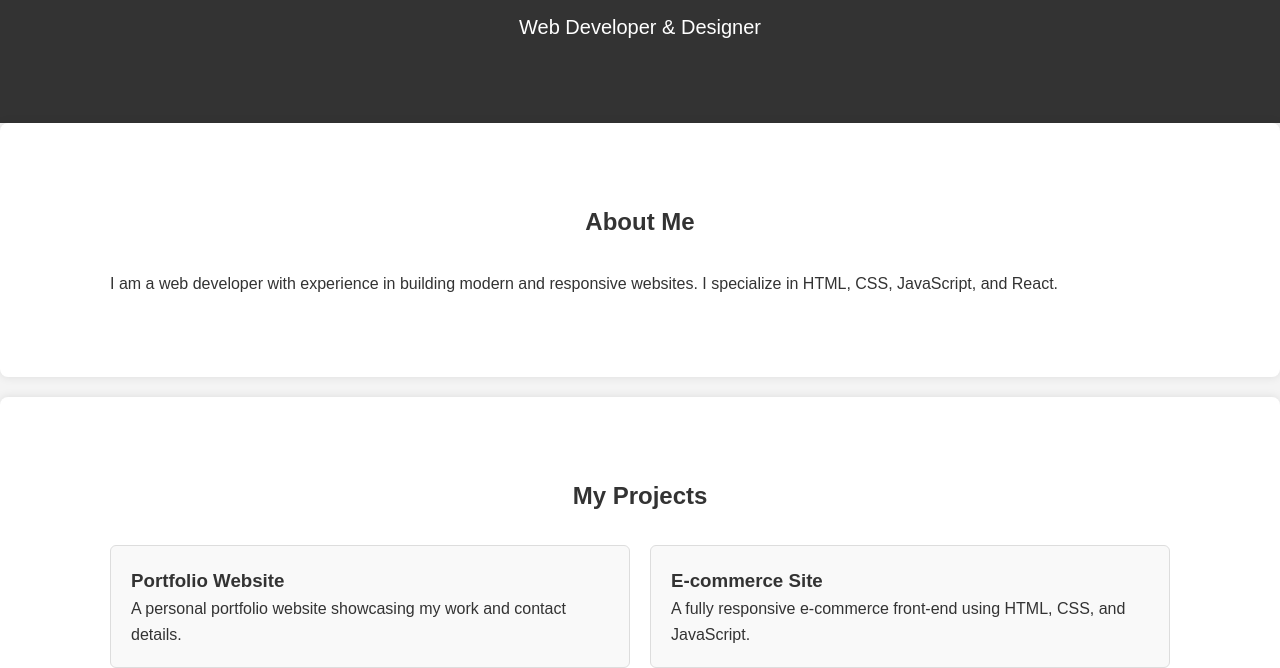
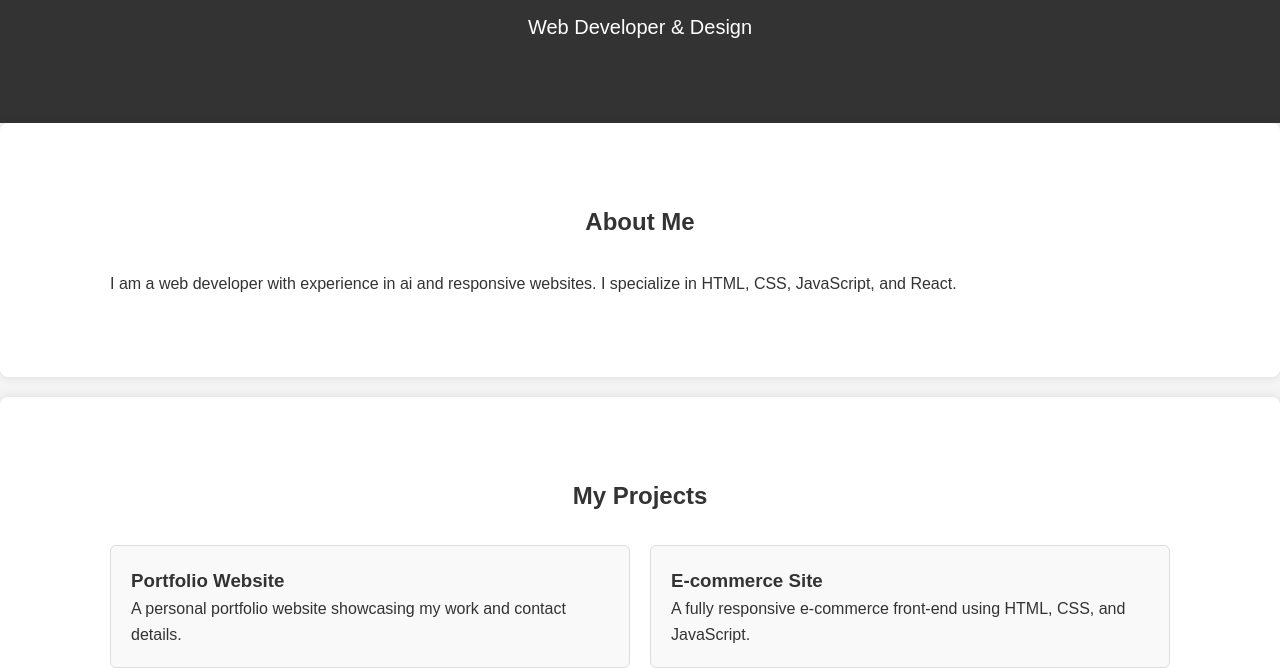
Before and after one commit to hebintp/PORTOFOLIO, a plain HTML site: page index.html in a window 1280 px wide. Shown: the part 146-814 px from the top of the page. Drawn offline with Linux system fonts and the light colour scheme.

Commit message:
vk commit

```diff
--- a/index.html
+++ b/index.html
@@ -11,14 +11,14 @@
     <header>
         <div class="container">
             <h1>Hebin tp</h1>
-            <p>Web Developer & Designer</p>
+            <p>Web Developer & Design</p>
         </div>
     </header>
 
     <section class="about">
         <div class="container">
             <h2>About Me</h2>
-            <p>I am a  web developer with experience in building modern and responsive websites. I specialize in HTML, CSS, JavaScript, and React.</p>
+            <p>I am a  web developer with experience in ai and responsive websites. I specialize in HTML, CSS, JavaScript, and React.</p>
         </div>
     </section>
 
```
